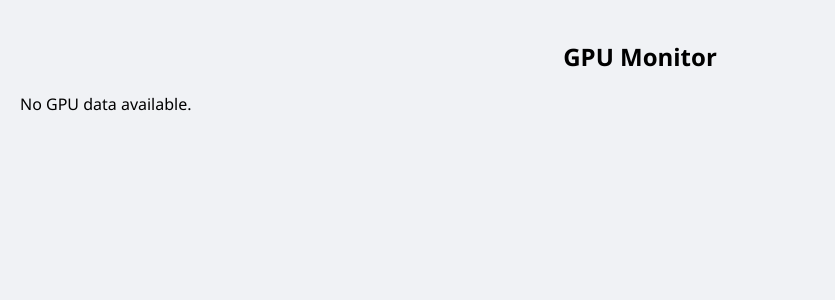
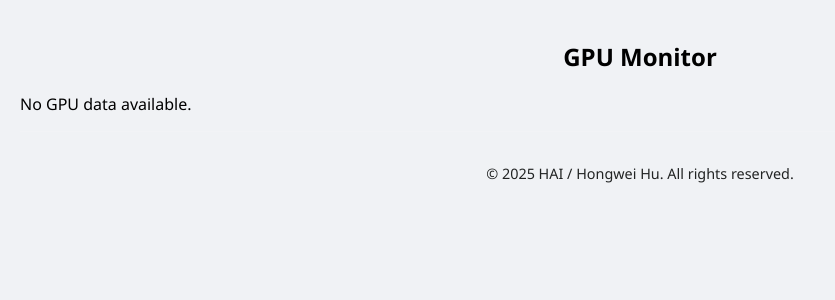
Before and after one commit to arkiven4/mon-gpu, a Flask app: page / in a window 1280 px wide. Shown: the top 300 px of the page, without its empty margins (0-835 px from the left). Run offline with Flask 3, Linux system fonts and the light colour scheme.

Commit message:
author-info

```diff
--- /dev/null
+++ b/static/author.css
@@ -0,0 +1,42 @@
+/* 作者信息 Div 的 CSS 样式 */
+.author-info-footer {
+    /* 布局和定位 */
+    width: 100%; /* 占据父容器的全部宽度 */
+    padding: 25px 0; /* 上下内边距，左右无内边距让内容居中 */
+    box-sizing: border-box; /* 确保 padding 不会增加元素总宽度 */
+
+    /* 颜色和背景 */
+    background-color: #ffffff00; /* 扁平化风格的深色背景 */
+    color: #212323; /* 文本颜色，与背景形成良好对比 */
+
+    /* 字体和排版 */
+    text-align: center; /* 使内部文本水平居中 */
+    font-size: 0.9em; /* 字体略小 */
+    line-height: 1.6; /* 行高，提高可读性 */
+
+    /* 视觉效果 */
+    border-top: 1px solid rgba(255, 255, 255, 0.1); /* 顶部细微边框，与内容区域分隔 */
+    /* 没有border-radius，因为通常底部div是全宽的，不需要圆角 */
+
+    /* 弹性盒子布局 (用于“粘性”底部，如果内容不足以撑开页面) */
+    /* 如果你在body上使用了 display: flex; flex-direction: column;，这个 div 就可以直接作为 flex-item 自动粘在底部 */
+    /* margin-top: auto; 如果你想让它总是位于父容器的底部，且父容器也是 flex column */
+}
+
+/* 作者信息 div 内部的段落样式 */
+.author-info-footer p {
+    margin: 0; /* 移除段落默认的外边距 */
+    padding: 5px 0; /* 为每个段落增加一点垂直间距 */
+}
+
+/* 作者信息 div 内部的链接样式 */
+.author-info-footer a {
+    color: #a2d2ff; /* 链接颜色，与背景形成对比 */
+    text-decoration: none; /* 移除下划线 */
+    transition: color 0.3s ease; /* 鼠标悬停时颜色过渡效果 */
+}
+
+.author-info-footer a:hover {
+    color: #f7f7f7; /* 鼠标悬停时颜色变浅 */
+    text-decoration: underline; /* 鼠标悬停时显示下划线 */
+}
--- a/templates/index.html
+++ b/templates/index.html
@@ -4,6 +4,7 @@
 <head>
     <title>GPU Monitor</title>
     <link rel="stylesheet" href="{{ url_for('static', filename='index.css') }}">
+    <link rel="stylesheet" href="{{ url_for('static', filename='author.css') }}">
     <meta charset="UTF-8">
     <lang="en">
 </head>
@@ -58,6 +59,10 @@
     <p>No GPU data available.</p>
     {% endif %}
 
+    <div class="author-info-footer">
+        <p>&copy; 2025 HAI / Hongwei Hu. All rights reserved.</p>
+    </div>
+
     <script>
         setInterval(function () {
             window.location.reload();
```
